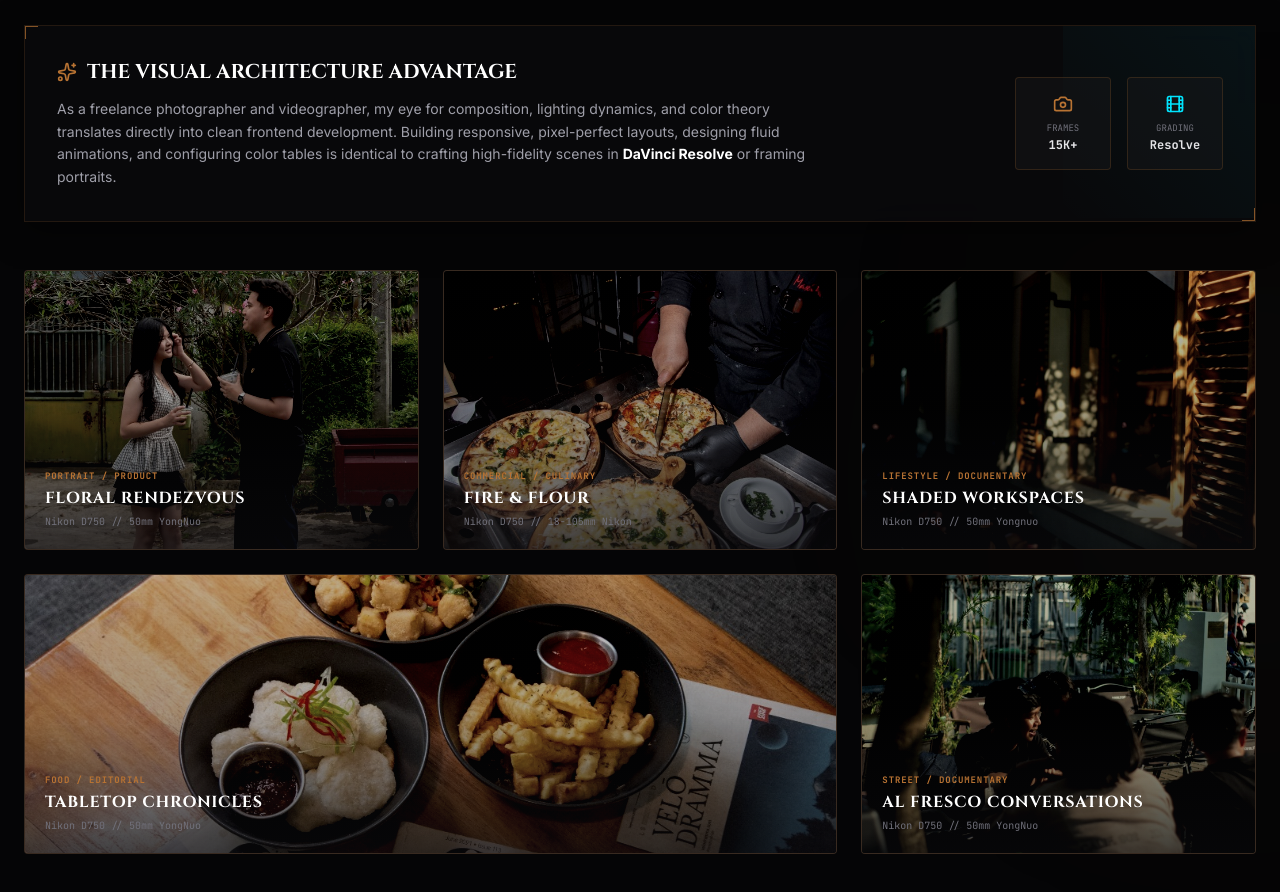
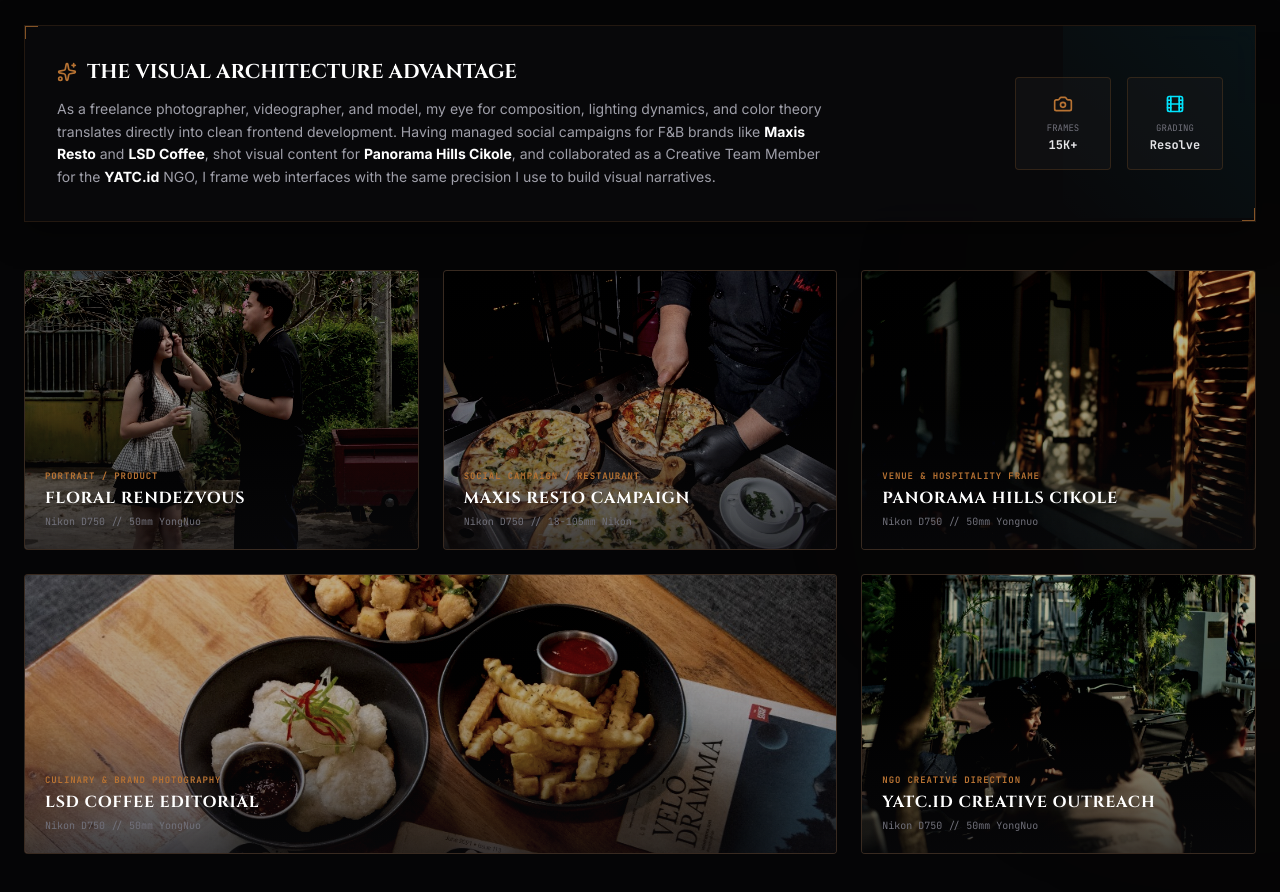
Before and after one commit to Zery-Gallanta/cv-website, a React (Vite) app: page / in a window 1280 px wide. Shown: the part 3860-4752 px from the top of the page. Built offline with nearby package versions, Linux system fonts and the light colour scheme.

Commit message:
feat: add restaurant campaigns and NGO creative work to gallery

```diff
--- a/src/components/Gallery.jsx
+++ b/src/components/Gallery.jsx
@@ -16,32 +16,32 @@
     },
     {
       id: 2,
-      title: "Fire & Flour",
-      category: "Commercial / Culinary",
+      title: "Maxis Resto Campaign",
+      category: "Social Campaign / Restaurant",
       imgUrl: "/gallery_2.jpg",
       telemetry: { gear: "Nikon D750 // 18-105mm Nikon", settings: "f/3.6  1/160s  ISO 1600" },
       cols: "md:col-span-1"
     },
     {
       id: 3,
-      title: "Shaded Workspaces",
-      category: "Lifestyle / Documentary",
+      title: "Panorama Hills Cikole",
+      category: "Venue & Hospitality Frame",
       imgUrl: "/gallery_4.jpg",
       telemetry: { gear: "Nikon D750 // 50mm Yongnuo", settings: "f/1.8  1/400s  ISO 100" },
       cols: "md:col-span-1"
     },
     {
       id: 4,
-      title: "Tabletop Chronicles",
-      category: "Food / Editorial",
+      title: "LSD Coffee Editorial",
+      category: "Culinary & Brand Photography",
       imgUrl: "/gallery_3.jpg",
       telemetry: { gear: "Nikon D750 // 50mm YongNuo", settings: "f/2.8  1/125s  ISO 200" },
       cols: "md:col-span-2"
     },
     {
       id: 5,
-      title: "Al Fresco Conversations",
-      category: "Street / Documentary",
+      title: "YATC.id Creative Outreach",
+      category: "NGO Creative Direction",
       imgUrl: "/gallery_5.jpg",
       telemetry: { gear: "Nikon D750 // 50mm YongNuo", settings: "f/1.8  1/400s  ISO 100" },
       cols: "md:col-span-1"
@@ -76,7 +76,7 @@
               The Visual Architecture Advantage
             </h3>
             <p className="text-zinc-400 text-sm font-sans leading-relaxed max-w-3xl">
-              As a freelance photographer and videographer, my eye for composition, lighting dynamics, and color theory translates directly into clean frontend development. Building responsive, pixel-perfect layouts, designing fluid animations, and configuring color tables is identical to crafting high-fidelity scenes in <strong className="text-white">DaVinci Resolve</strong> or framing portraits.
+              As a freelance photographer, videographer, and model, my eye for composition, lighting dynamics, and color theory translates directly into clean frontend development. Having managed social campaigns for F&B brands like <strong className="text-white">Maxis Resto</strong> and <strong className="text-white">LSD Coffee</strong>, shot visual content for <strong className="text-white">Panorama Hills Cikole</strong>, and collaborated as a Creative Team Member for the <strong className="text-white">YATC.id</strong> NGO, I frame web interfaces with the same precision I use to build visual narratives.
             </p>
           </div>
           <div className="flex gap-4 flex-shrink-0">
```
